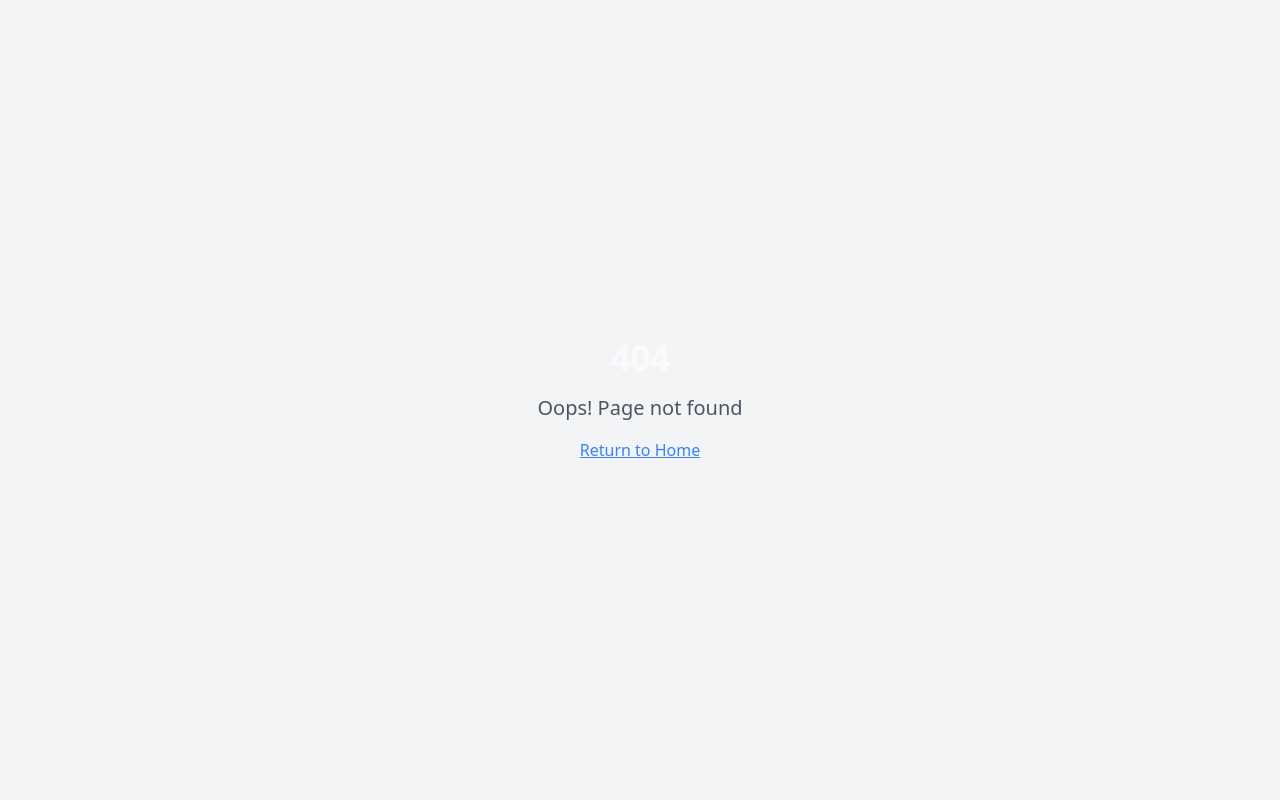
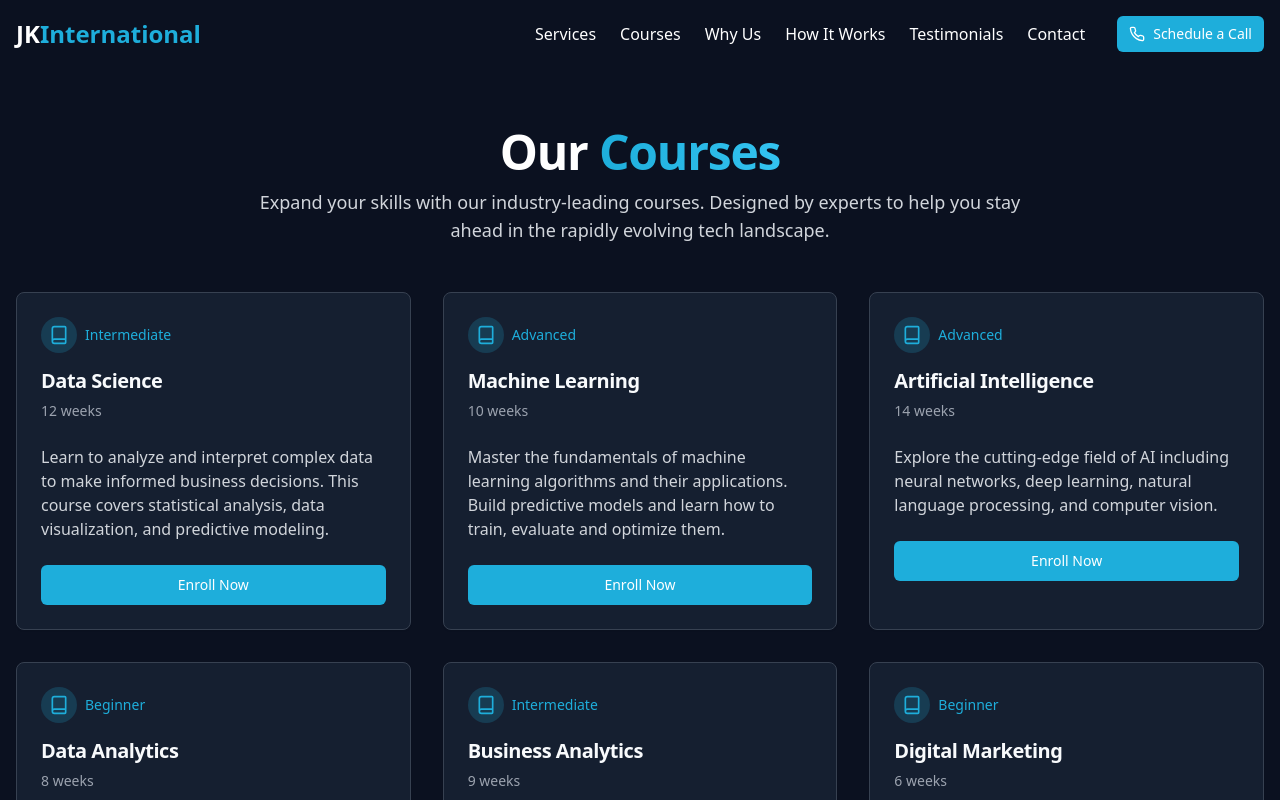
Before and after one commit to Pranab1011/digital-pulse-horizon-web, a React (Vite) app: page /courses in a window 1280 px wide. Before the commit this address had no page. Shown: the top 800 px of the page. Built offline with nearby package versions, Linux system fonts and the light colour scheme.

Commit message:
feat: Add courses page and navigation
Adds a courses page and adds a "Courses" tab to the navigation bar, including the specified course list.

```diff
--- a/src/App.tsx
+++ b/src/App.tsx
@@ -8,6 +8,7 @@ import Index from "./pages/Index";
 import NotFound from "./pages/NotFound";
 import ServicePage from "./pages/ServicePage";
 import AllServicesPage from "./pages/AllServicesPage";
+import CoursesPage from "./pages/CoursesPage";
 
 const queryClient = new QueryClient();
 
@@ -21,6 +22,7 @@ const App = () => (
           <Route path="/" element={<Index />} />
           <Route path="/services/:serviceId" element={<ServicePage />} />
           <Route path="/all-services" element={<AllServicesPage />} />
+          <Route path="/courses" element={<CoursesPage />} />
           {/* ADD ALL CUSTOM ROUTES ABOVE THE CATCH-ALL "*" ROUTE */}
           <Route path="*" element={<NotFound />} />
         </Routes>
--- a/src/components/Navbar.tsx
+++ b/src/components/Navbar.tsx
@@ -40,6 +40,7 @@ const Navbar = () => {
           <div className="hidden md:flex items-center space-x-8">
             <nav className="flex items-center space-x-6">
               <button onClick={() => scrollToSection('services')} className="text-white hover:text-jk-blue transition-colors">Services</button>
+              <Link to="/courses" className="text-white hover:text-jk-blue transition-colors">Courses</Link>
               <button onClick={() => scrollToSection('why-us')} className="text-white hover:text-jk-blue transition-colors">Why Us</button>
               <button onClick={() => scrollToSection('how-it-works')} className="text-white hover:text-jk-blue transition-colors">How It Works</button>
               <button onClick={() => scrollToSection('testimonials')} className="text-white hover:text-jk-blue transition-colors">Testimonials</button>
@@ -66,6 +67,7 @@ const Navbar = () => {
           <div className="md:hidden py-4 bg-jk-navy/95 absolute left-0 right-0 top-full border-t border-gray-800">
             <nav className="flex flex-col space-y-4 px-4">
               <button onClick={() => scrollToSection('services')} className="text-white hover:text-jk-blue transition-colors text-left py-2">Services</button>
+              <Link to="/courses" className="text-white hover:text-jk-blue transition-colors text-left py-2">Courses</Link>
               <button onClick={() => scrollToSection('why-us')} className="text-white hover:text-jk-blue transition-colors text-left py-2">Why Us</button>
               <button onClick={() => scrollToSection('how-it-works')} className="text-white hover:text-jk-blue transition-colors text-left py-2">How It Works</button>
               <button onClick={() => scrollToSection('testimonials')} className="text-white hover:text-jk-blue transition-colors text-left py-2">Testimonials</button>
--- /dev/null
+++ b/src/pages/CoursesPage.tsx
@@ -0,0 +1,110 @@
+
+import { useEffect } from "react";
+import Navbar from "@/components/Navbar";
+import Footer from "@/components/Footer";
+import { Card, CardContent, CardDescription, CardFooter, CardHeader, CardTitle } from "@/components/ui/card";
+import { Button } from "@/components/ui/button";
+import { Book } from "lucide-react";
+
+interface Course {
+  id: number;
+  title: string;
+  description: string;
+  duration: string;
+  level: string;
+}
+
+const courses: Course[] = [
+  {
+    id: 1,
+    title: "Data Science",
+    description: "Learn to analyze and interpret complex data to make informed business decisions. This course covers statistical analysis, data visualization, and predictive modeling.",
+    duration: "12 weeks",
+    level: "Intermediate"
+  },
+  {
+    id: 2,
+    title: "Machine Learning",
+    description: "Master the fundamentals of machine learning algorithms and their applications. Build predictive models and learn how to train, evaluate and optimize them.",
+    duration: "10 weeks",
+    level: "Advanced"
+  },
+  {
+    id: 3,
+    title: "Artificial Intelligence",
+    description: "Explore the cutting-edge field of AI including neural networks, deep learning, natural language processing, and computer vision.",
+    duration: "14 weeks",
+    level: "Advanced"
+  },
+  {
+    id: 4,
+    title: "Data Analytics",
+    description: "Develop skills in data manipulation, analysis, and visualization using industry-standard tools. Learn to extract meaningful insights from raw data.",
+    duration: "8 weeks",
+    level: "Beginner"
+  },
+  {
+    id: 5,
+    title: "Business Analytics",
+    description: "Bridge the gap between data and business strategy. Learn how to use analytics to drive decision-making and create value for organizations.",
+    duration: "9 weeks",
+    level: "Intermediate"
+  },
+  {
+    id: 6,
+    title: "Digital Marketing",
+    description: "Master modern digital marketing techniques including SEO, content marketing, social media, email campaigns, and analytics-driven marketing strategies.",
+    duration: "6 weeks",
+    level: "Beginner"
+  }
+];
+
+const CoursesPage = () => {
+  useEffect(() => {
+    document.title = "JK International - Courses";
+  }, []);
+
+  return (
+    <div className="min-h-screen bg-jk-dark text-white">
+      <Navbar />
+      <div className="container mx-auto px-4 py-20 pt-32">
+        <div className="text-center mb-12">
+          <h1 className="text-4xl md:text-5xl font-bold mb-3">
+            Our <span className="text-gradient">Courses</span>
+          </h1>
+          <p className="text-lg text-gray-300 max-w-3xl mx-auto">
+            Expand your skills with our industry-leading courses. Designed by experts to help you stay ahead in the rapidly evolving tech landscape.
+          </p>
+        </div>
+
+        <div className="grid grid-cols-1 md:grid-cols-2 lg:grid-cols-3 gap-8 mb-16">
+          {courses.map((course) => (
+            <Card key={course.id} className="bg-jk-navy border border-gray-700 hover:border-jk-blue transition-all duration-300">
+              <CardHeader>
+                <div className="flex items-center gap-2 mb-2">
+                  <span className="p-2 rounded-full bg-jk-blue/20">
+                    <Book className="h-5 w-5 text-jk-blue" />
+                  </span>
+                  <span className="text-sm text-jk-blue">{course.level}</span>
+                </div>
+                <CardTitle className="text-xl font-bold">{course.title}</CardTitle>
+                <CardDescription className="text-gray-400">{course.duration}</CardDescription>
+              </CardHeader>
+              <CardContent>
+                <p className="text-gray-300">{course.description}</p>
+              </CardContent>
+              <CardFooter>
+                <Button className="w-full bg-jk-blue hover:bg-jk-skyblue text-white">
+                  Enroll Now
+                </Button>
+              </CardFooter>
+            </Card>
+          ))}
+        </div>
+      </div>
+      <Footer />
+    </div>
+  );
+};
+
+export default CoursesPage;
```
